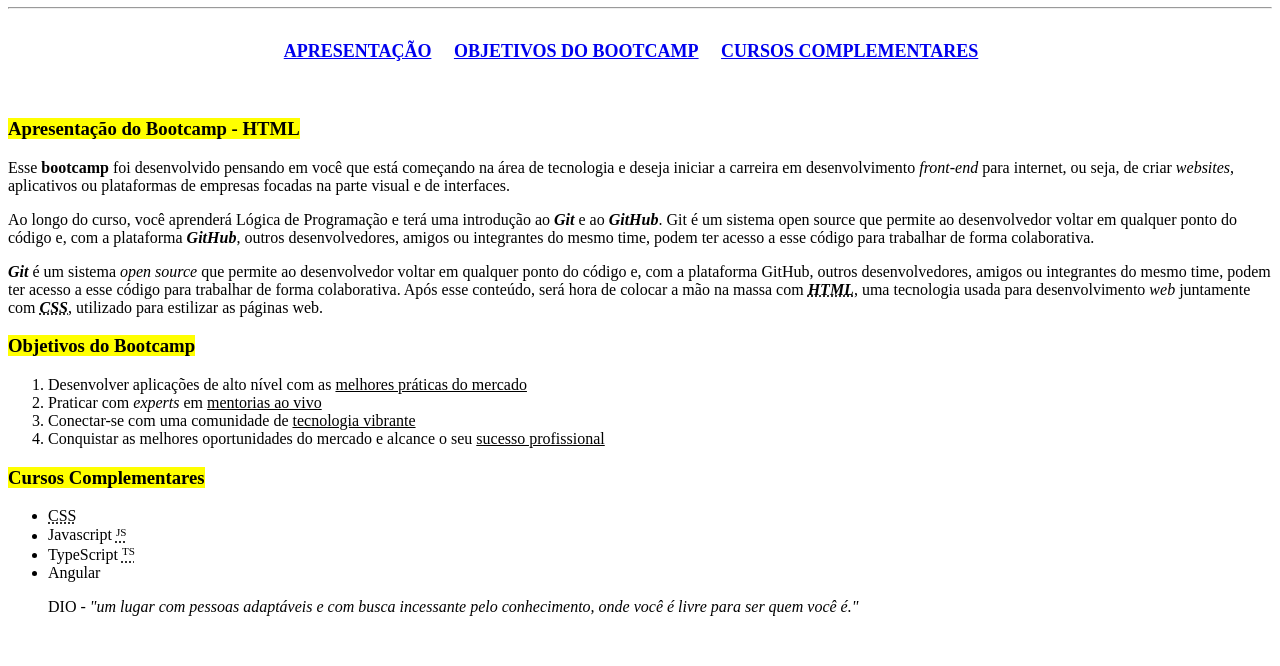
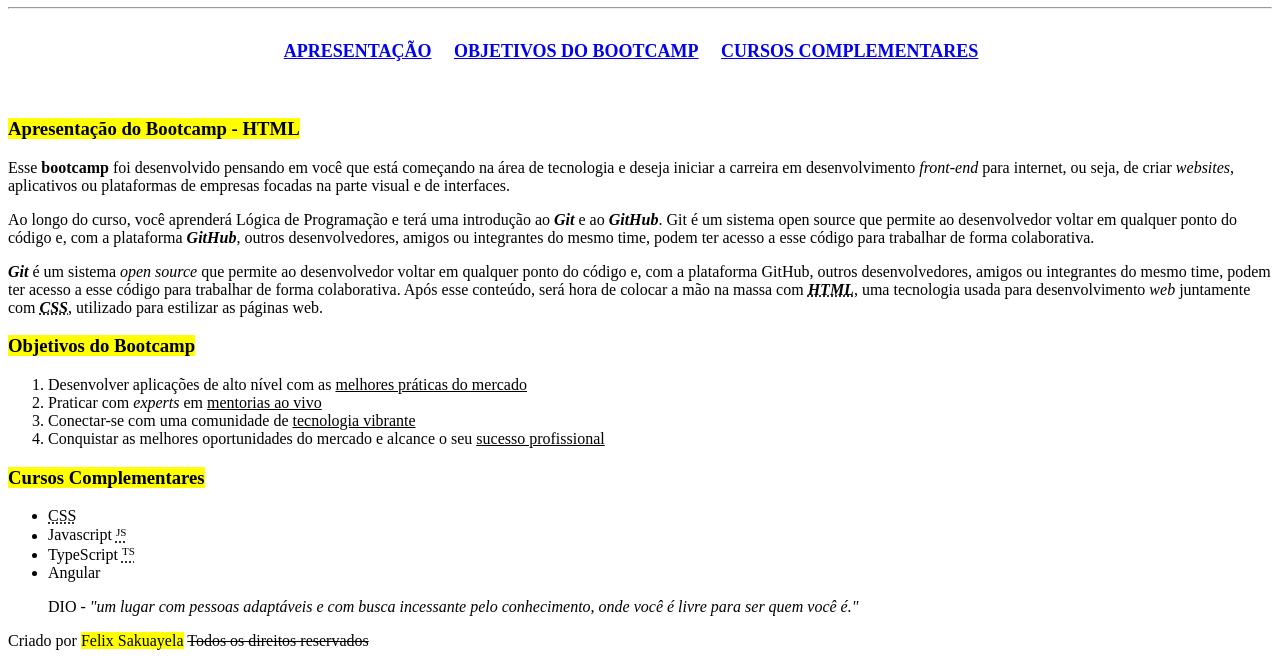
Before and after one commit to felixsakuayela/dio-desafio-html-tags, a plain HTML site: page index.html in a window 1280 px wide. Shown: the part 289-955 px from the top of the page. Before the commit the page ends 921 px from the top, so only its background shows below. Drawn offline with Linux system fonts and the light colour scheme.

Commit message:
Update index.html
commit criação do rodapé

```diff
--- a/index.html
+++ b/index.html
@@ -48,6 +48,8 @@
     <div>
 	    <blockquote>DIO - <i>"um lugar com pessoas adaptáveis e com busca incessante pelo conhecimento, onde você é livre para ser quem você é."</i></blockquote>
     </div>
-
+    <footer>
+    	    <p>Criado por <mark>Felix Sakuayela</mark> <del>Todos os direitos reservados</del></p>
+    </footer>
 </body>
 </html>
```
